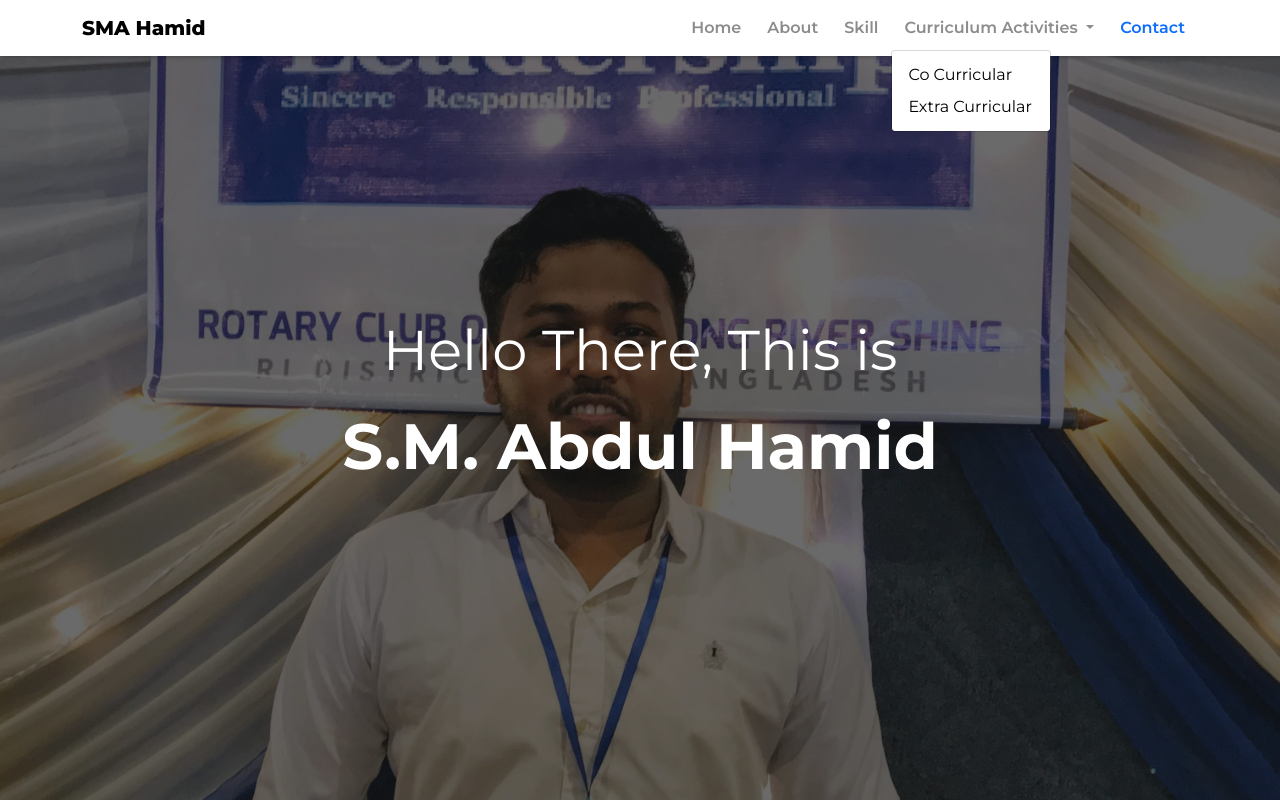
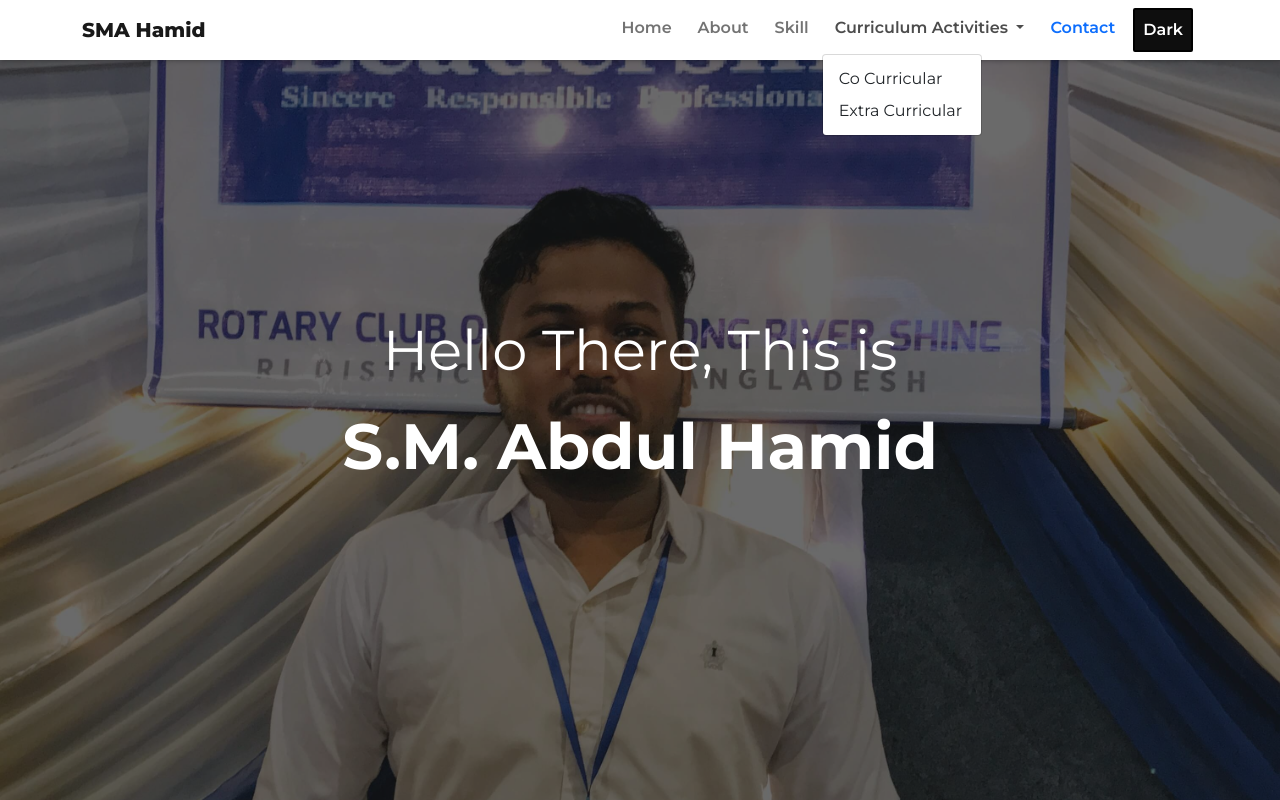
Before and after one commit to YaIsrak/Sma-Hamid, a plain HTML site: page index.html in a window 1280 px wide. Both pictures are taken after a click on the button "Curriculum Activities". Shown: the top 800 px of the page. Drawn offline with nearby package versions, Linux system fonts and the light colour scheme.

Commit message:
Add Dark Theme

```diff
--- /dev/null
+++ b/app.js
@@ -0,0 +1,28 @@
+// Variable
+var navbar = document.getElementById("navbar");
+var about = document.getElementById("about");
+var skill = document.getElementById("skill");
+var curriculum = document.getElementById("curriculum");
+var button = document.getElementById("dark-btn");
+
+// Function Of Dark Theme
+function darkmode(){
+    // navbar
+    navbar.classList.toggle("bg-dark");
+    navbar.classList.toggle("navbar-dark");
+    document.getElementById("d-m").classList.toggle("bg-dark");
+    document.getElementById("d-i").classList.toggle("text-white");
+    // about
+    about.classList.toggle("bg-dark");
+    about.classList.toggle("text-white");
+    // Skill
+    skill.classList.toggle("bg-dark");
+    skill.classList.toggle("text-white");
+
+    // Button
+    if(button.innerHTML == "Dark"){
+        button.innerHTML = "Light";
+    }else{
+        button.innerHTML = "Dark";
+    }
+}
--- a/css/nav.scss
+++ b/css/nav.scss
@@ -5,15 +5,16 @@
 }
 
 .navbar{
+    z-index: 1000;
     box-shadow: 2px 0px 5px rgba(0, 0, 0, 0.4);
     position: fixed;
     background-color: white;
     font-family: $font1;
-    color: $dark;
-    a{
-        color: black;
-        // font-weight: 400;
-    }
+    color: red;
+    // a{
+    //     color: black;
+    //     // font-weight: 400;
+    // }
     .navbar-brand{
         font-weight: 800;
         &:hover{
@@ -23,7 +24,7 @@
     .nav-link{
         margin: 0 5px;
         font-weight: 600;
-        color: #8c8c8c;
+        // color: #8c8c8c;
         position: relative;
         bottom: 0;
         transition: 0.2s;
@@ -38,6 +39,11 @@
         outline: none;
         -webkit-box-shadow: none;
                 box-shadow: none;
+    }
+    .dark-btn{
+        // background: none;
+        border: 2px solid black;
+        border-radius: 2px;
     }
 
 }
--- a/css/style.scss
+++ b/css/style.scss
@@ -54,7 +54,7 @@ section{
                 .panel{
                     box-shadow: 2px 2px 5px rgba(0, 0, 0, 0.4);
                     border-radius: 5px;
-                    background-color: $white;
+                    // background-color: $white;
                     padding: 20vmin 5vmin;
                     h1{
                         font-weight: 700;
--- a/index.html
+++ b/index.html
@@ -15,7 +15,7 @@
    <!-- ==================================== -->
    <div class="black-cover position-absolute w-100 h-100">Hello</div>
    <div class="navigation w-100">
-    <nav class="navbar navbar-expand-lg w-100" id="navbar">
+    <nav class="navbar navbar-expand-lg w-100 navbar-light" id="navbar">
         <div class="container">
           <a class="navbar-brand" href="index.html">SMA Hamid</a>
           <button class="navbar-toggler" type="button" data-bs-toggle="collapse" data-bs-target="#navbarNavDropdown" aria-controls="navbarNavDropdown" aria-expanded="false" aria-label="Toggle navigation">
@@ -37,13 +37,16 @@
                 <a class="nav-link dropdown-toggle" href="#" id="navbarDropdownMenuLink" role="button" data-bs-toggle="dropdown" aria-expanded="false">
                   Curriculum Activities
                 </a>
-                <ul class="dropdown-menu" aria-labelledby="navbarDropdownMenuLink">
-                  <li><a class="dropdown-item" href="#co-c">Co Curricular</a></li>
-                  <li><a class="dropdown-item" href="#ex-c">Extra Curricular</a></li>
+                <ul class="dropdown-menu" id="d-m" aria-labelledby="navbarDropdownMenuLink">
+                  <li><a id="d-i" class="dropdown-item" href="#co-c">Co Curricular</a></li>
+                  <li><a id="d-i" class="dropdown-item" href="#ex-c">Extra Curricular</a></li>
                 </ul>
               </li>
               <li class="nav-item">
                 <a class="nav-link" href="#contact">Contact</a>
+              </li>
+              <li class="nav-item">
+                <button class="nav-link dark-btn btn-dark text-white" id="dark-btn" onclick="darkmode()">Dark</button>
               </li>
             </ul>
           </div>
@@ -264,6 +267,7 @@
 
 
   <!-- Bootstrap JS -->
-  <script src="https://cdn.jsdelivr.net/npm/bootstrap@5.0.0-beta1/dist/js/bootstrap.bundle.min.js" integrity="sha384-ygbV9kiqUc6oa4msXn9868pTtWMgiQaeYH7/t7LECLbyPA2x65Kgf80OJFdroafW" crossorigin="anonymous"></script>
+  <script src="https://cdn.jsdelivr.net/npm/bootstrap@5.0.0-beta1/dist/js/bootstrap.bundle.min.js"></script>
+  <script src="app.js"></script>
 </body>
 </html>
```
Also changed, not shown: css/nav.css, css/style.css, 2 other files.
